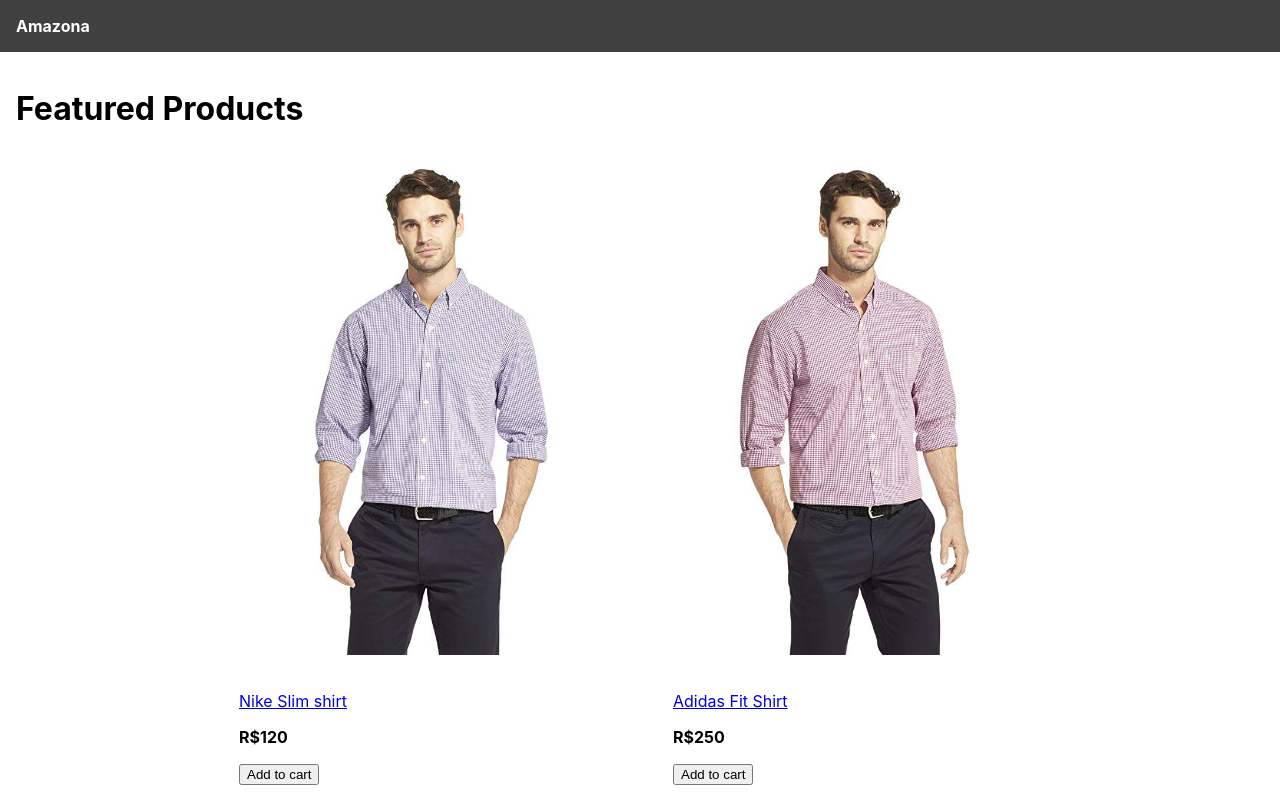
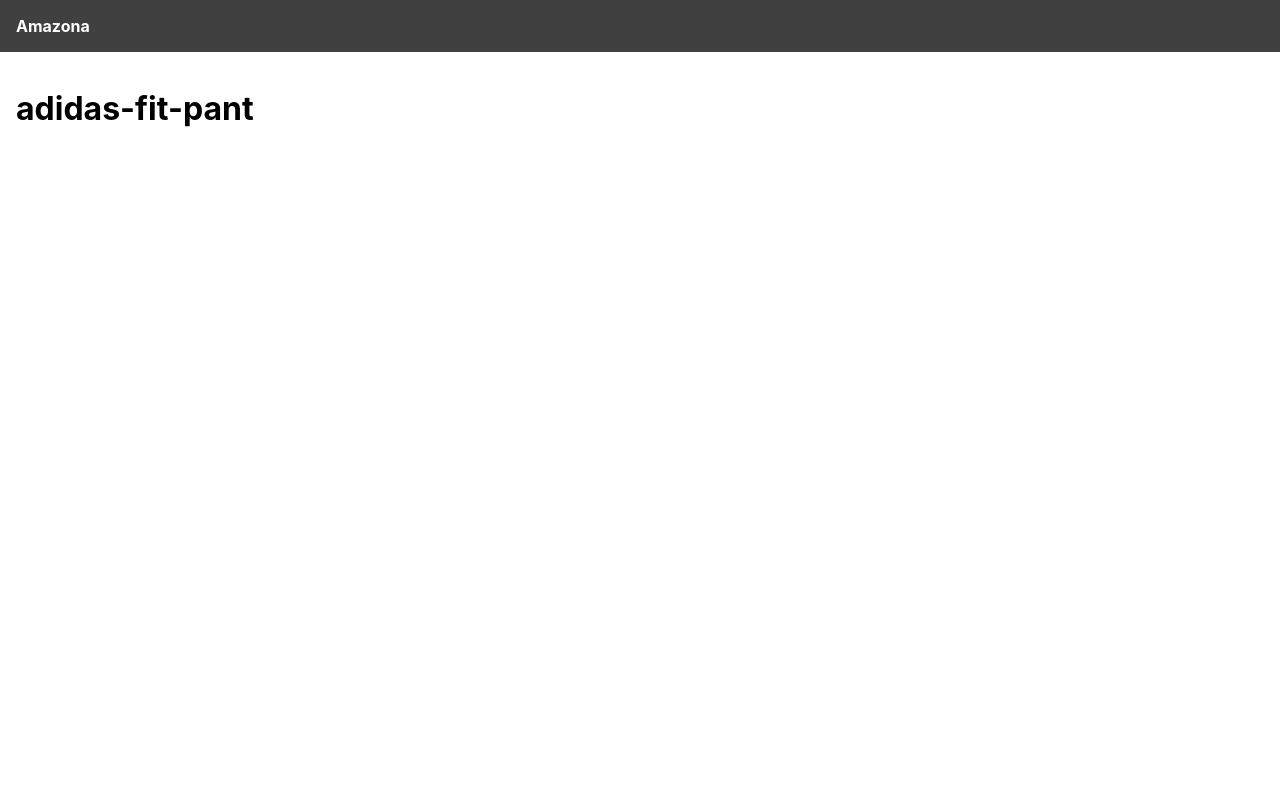
Before and after one commit to alisson-roger/amazon-clone, a React (Create React App) app in the folder frontend/: page /product/adidas-fit-pant in a window 1280 px wide. Shown: the top 800 px of the page. Built offline with nearby package versions, Linux system fonts and the light colour scheme.

Commit message:
add routing

```diff
--- a/frontend/package.json
+++ b/frontend/package.json
@@ -34,5 +34,8 @@
       "last 1 firefox version",
       "last 1 safari version"
     ]
+  },
+  "devDependencies": {
+    "react-router-dom": "^6.3.0"
   }
 }
--- a/frontend/src/App.js
+++ b/frontend/src/App.js
@@ -1,33 +1,22 @@
-import data from './data'
+import { BrowserRouter, Link, Route, Routes } from 'react-router-dom'
+import HomeScreen from './screens/HomeScreen'
+import ProductScreen from './screens/ProductScreen'
 
 function App () {
   return (
+    <BrowserRouter>
       <div>
         <header>
-        <a href='/'>Amazona</a>
+          <Link to='/'>Amazona</Link>
         </header>
         <main>
-        <h1>Featured Products</h1>
-        <div className='products'>
-          {data.products.map(product => (
-            <div className='product' key={product.slug}>
-              <a href={`/product/${product.slug}`}>
-                <img src={product.image} alt={product.name} />
-              </a>
-              <div className='product-info'>
-                <a href={`/product/${product.slug}`}>
-                  <p>{product.name}</p>
-                </a>
-                <p>
-                  <strong>R${product.price}</strong>
-                </p>
-                <button>Add to cart</button>
-              </div>
-            </div>
-          ))}
-        </div>
+          <Routes>
+            <Route path='/product/:slug' element={<ProductScreen />} />
+            <Route path='/' element={<HomeScreen />} />
+          </Routes>
         </main>
       </div>
+    </BrowserRouter>
   )
 }
 
--- /dev/null
+++ b/frontend/src/screens/HomeScreen.js
@@ -0,0 +1,31 @@
+import React from 'react'
+import { Link } from 'react-router-dom'
+import data from '../data'
+
+const HomeScreen = () => {
+  return (
+    <div>
+      <h1>Featured Products</h1>
+      <div className='products'>
+        {data.products.map(product => (
+          <div className='product' key={product.slug}>
+            <Link to={`/product/${product.slug}`}>
+              <img src={product.image} alt={product.name} />
+            </Link>
+            <div className='product-info'>
+              <Link to={`/product/${product.slug}`}>
+                <p>{product.name}</p>
+              </Link>
+              <p>
+                <strong>R${product.price}</strong>
+              </p>
+              <button>Add to cart</button>
+            </div>
+          </div>
+        ))}
+      </div>
+    </div>
+  )
+}
+
+export default HomeScreen
--- /dev/null
+++ b/frontend/src/screens/ProductScreen.js
@@ -0,0 +1,15 @@
+import React from 'react'
+import { useParams } from 'react-router-dom'
+
+const ProductScreen = () => {
+  const params = useParams()
+  const { slug } = params
+
+  return (
+    <div>
+      <h1>{slug}</h1>
+    </div>
+  )
+}
+
+export default ProductScreen
```
Also changed, not shown: 2 other files (tests, documents, lock files or other folders). Lines whose indentation alone changed are shown as unchanged.
